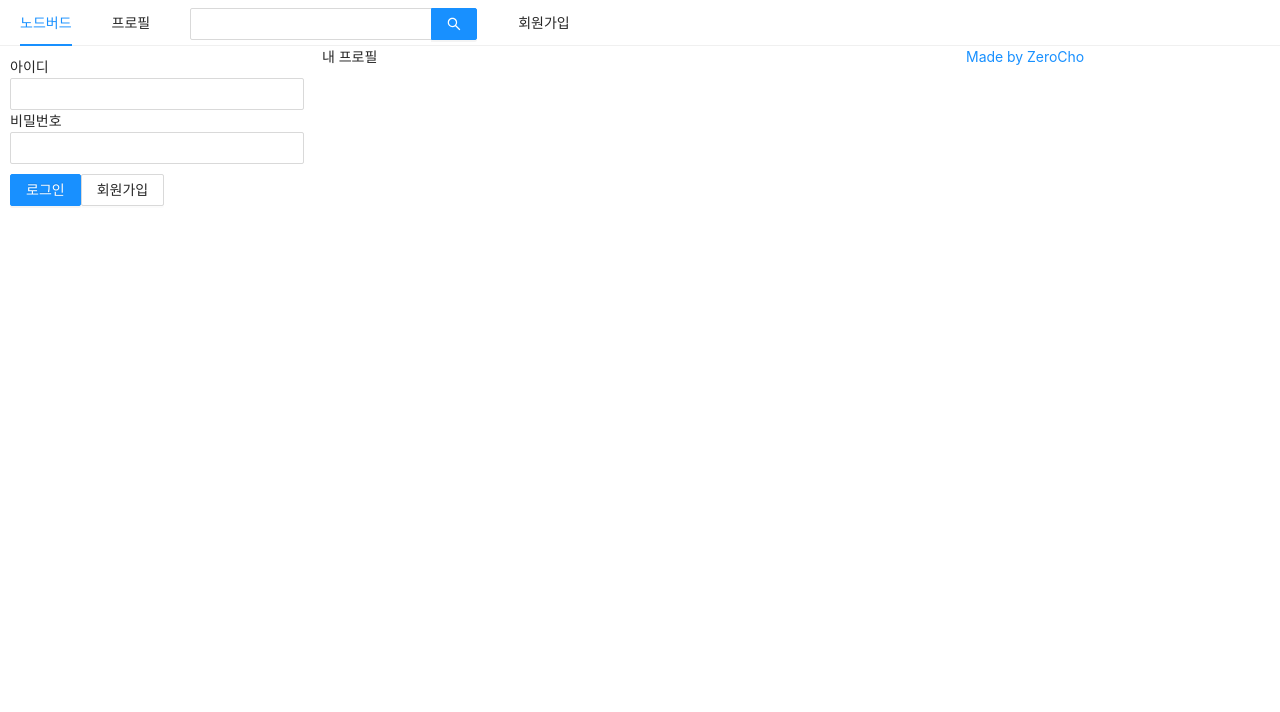
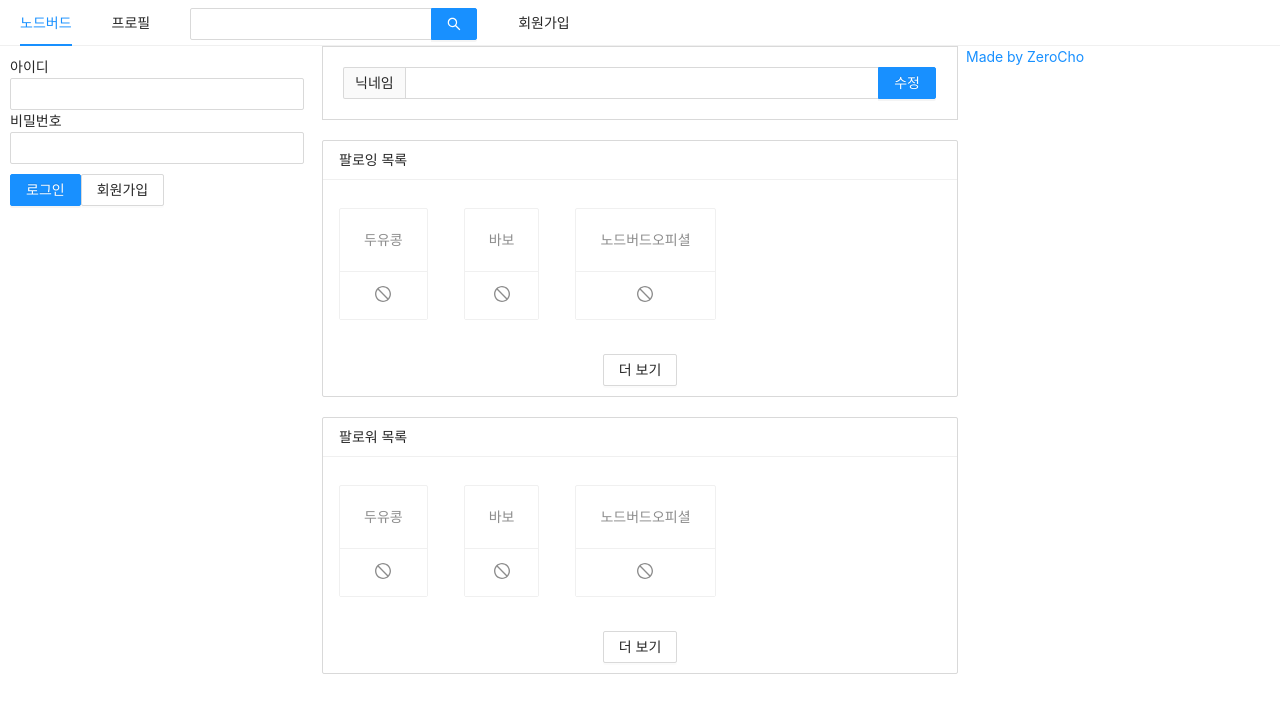
Before and after one commit to jewon513/Nodebird, a Next.js app in the folder prepare/front/: page /profile in a window 1280 px wide. Shown: the top 712 px of the page. Built offline with nearby package versions, Linux system fonts and the light colour scheme.

Commit message:
2020-08-03 프로필 작업

```diff
--- /dev/null
+++ b/prepare/front/components/FollowList.js
@@ -0,0 +1,35 @@
+import React from 'react';
+import PropTypes from "prop-types"
+import {Button, List, Card} from 'antd'
+import { StopOutlined } from "@ant-design/icons";
+
+const FollowList = ({header, data}) => {
+
+    return (
+        <List
+            style={{marginBottom:20}}
+            grid={{ gutter: 4, xs: 2, md: 3 }}
+            size={"small"}
+            header={<div>{header}</div>}
+            loadMore={<div style={{textAlign: 'center', margin: '10px 0'}}><Button>더 보기</Button></div>}
+            bordered
+            dataSource={data}
+            renderItem={(item)=>(
+                <List.Item style={{marginTop:20}}>
+                    <Card actions={[<StopOutlined key={"stop"}/>]}>
+                        <Card.Meta description={item.nickname}/>
+                    </Card>
+                </List.Item>
+            )}
+        />
+
+
+    );
+};
+
+FollowList.propTypes = {
+    header : PropTypes.string.isRequired,
+    data : PropTypes.array.isRequired
+}
+
+export default FollowList;
--- /dev/null
+++ b/prepare/front/components/NicknameEditForm.js
@@ -0,0 +1,15 @@
+import React, { useMemo } from 'react';
+import { Form, Input } from 'antd';
+
+const NicknameEditForm = () => {
+
+    const style = useMemo(()=>({marginBottom : '20px', border: "1px solid #d9d9d9", padding:"20px"}),[])
+
+    return (
+        <Form style={style}>
+            <Input.Search addonBefore={"닉네임"} enterButton={"수정"}/>
+        </Form>
+    );
+};
+
+export default NicknameEditForm;
--- a/prepare/front/pages/profile.js
+++ b/prepare/front/pages/profile.js
@@ -1,14 +1,24 @@
 import React from "react";
 import AppLayout from "../components/AppLayout";
 import Head from "next/head";
+import NicknameEditForm from "../components/NicknameEditForm";
+import FollowList from "../components/FollowList";
 
 const Profile = () =>{
+
+    const followerList = [{nickname : "두유콩"},{nickname : "바보"},{nickname : "노드버드오피셜"}];
+    const followingList = [{nickname : "두유콩"},{nickname : "바보"},{nickname : "노드버드오피셜"}];
+
     return (
         <>
             <Head>
                 <title>내 프로필 | NodeBird</title>
             </Head>
-            <AppLayout>내 프로필</AppLayout>
+            <AppLayout>
+                <NicknameEditForm/>
+                <FollowList header={"팔로잉 목록"} data={followingList}/>
+                <FollowList header={"팔로워 목록"} data={followerList}/>
+            </AppLayout>
         </>
     )
 };
```
